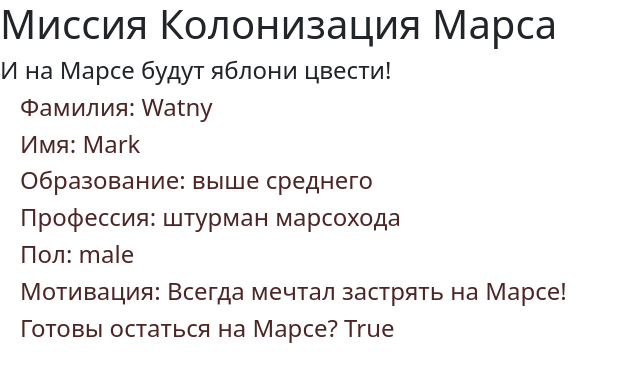
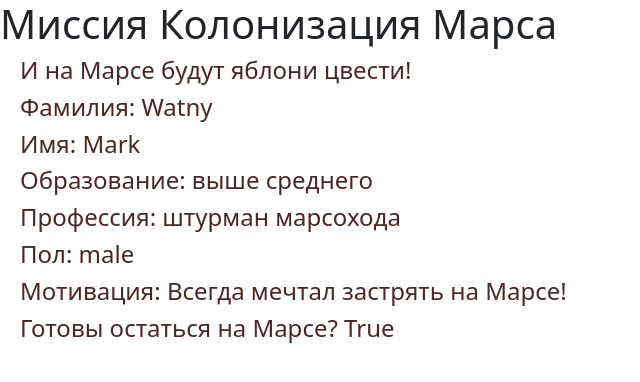
Before and after one commit to mregor787/flask_wtf_first, a Flask app: page /answer in a window 1280 px wide. Shown: the top 382 px of the page, without its empty margins (0-640 px from the left). Run offline with Flask 2, Linux system fonts and the light colour scheme.

Commit message:
Fix style.css

```diff
--- a/static/css/style.css
+++ b/static/css/style.css
@@ -7,7 +7,7 @@
 .prof_list_div {
     margin-left: 2em;
 }
-.auto_answer_form {
+h4 {
     padding-left: 20px;
     color: rgb(78, 37, 37);
 }
```
